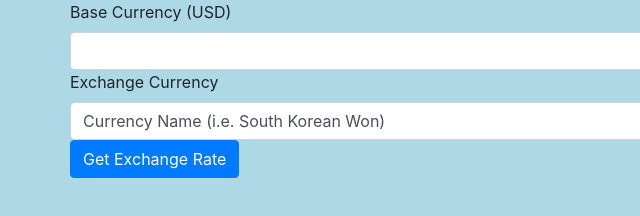
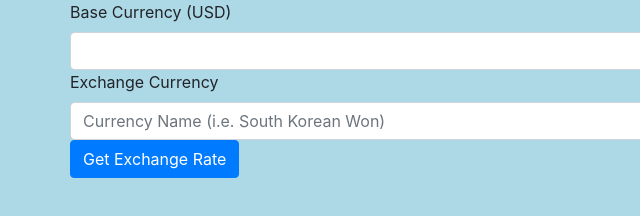
Before and after one commit to kirstenopstad/currency-exchange, a website built with webpack: page src/index.html in a window 1280 px wide. Shown: the full height of the page, 0-640 px from the left. Built offline with nearby package versions, Linux system fonts and the light colour scheme.

Commit message:
BUGFIX: Add id to input-exchange-currency input

```diff
--- a/src/index.html
+++ b/src/index.html
@@ -11,7 +11,7 @@
       <input id="input-base-currency" type="number" class="form-control" aria-label="Amount (to the nearest dollar)">
        <!-- User Input: exchange currency name -->
       <label for="input-exchange-currency" class="form-label">Exchange Currency</label>
-      <input type="text" class="form-control" id="validationDefault01" value="Currency Name (i.e. South Korean Won)">
+      <input id="input-exchange-currency" type="text" class="form-control" placeholder="Currency Name (i.e. South Korean Won)">
       <button class="btn btn-primary" type="submit">Get Exchange Rate</button>
     </form>
     <div>
```
